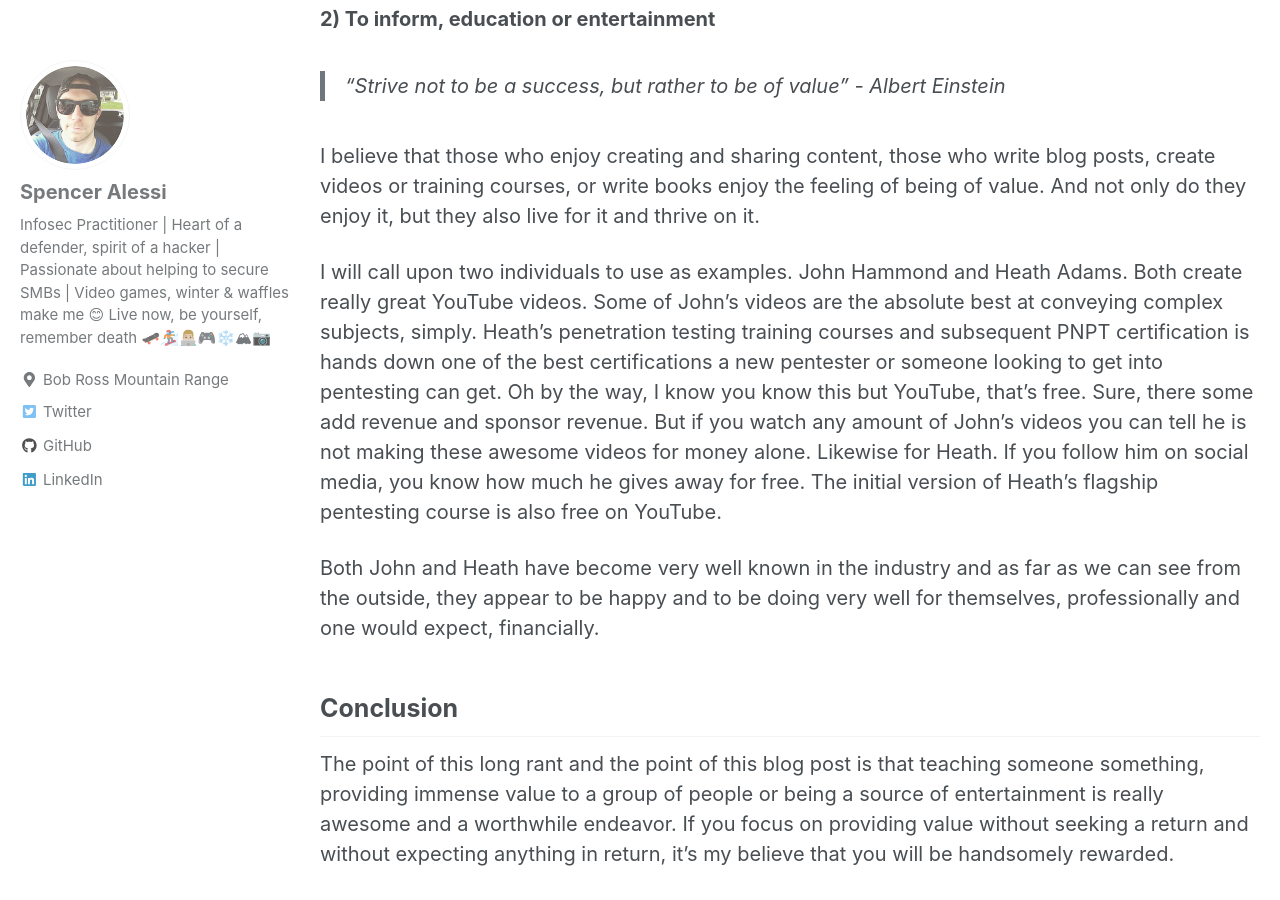
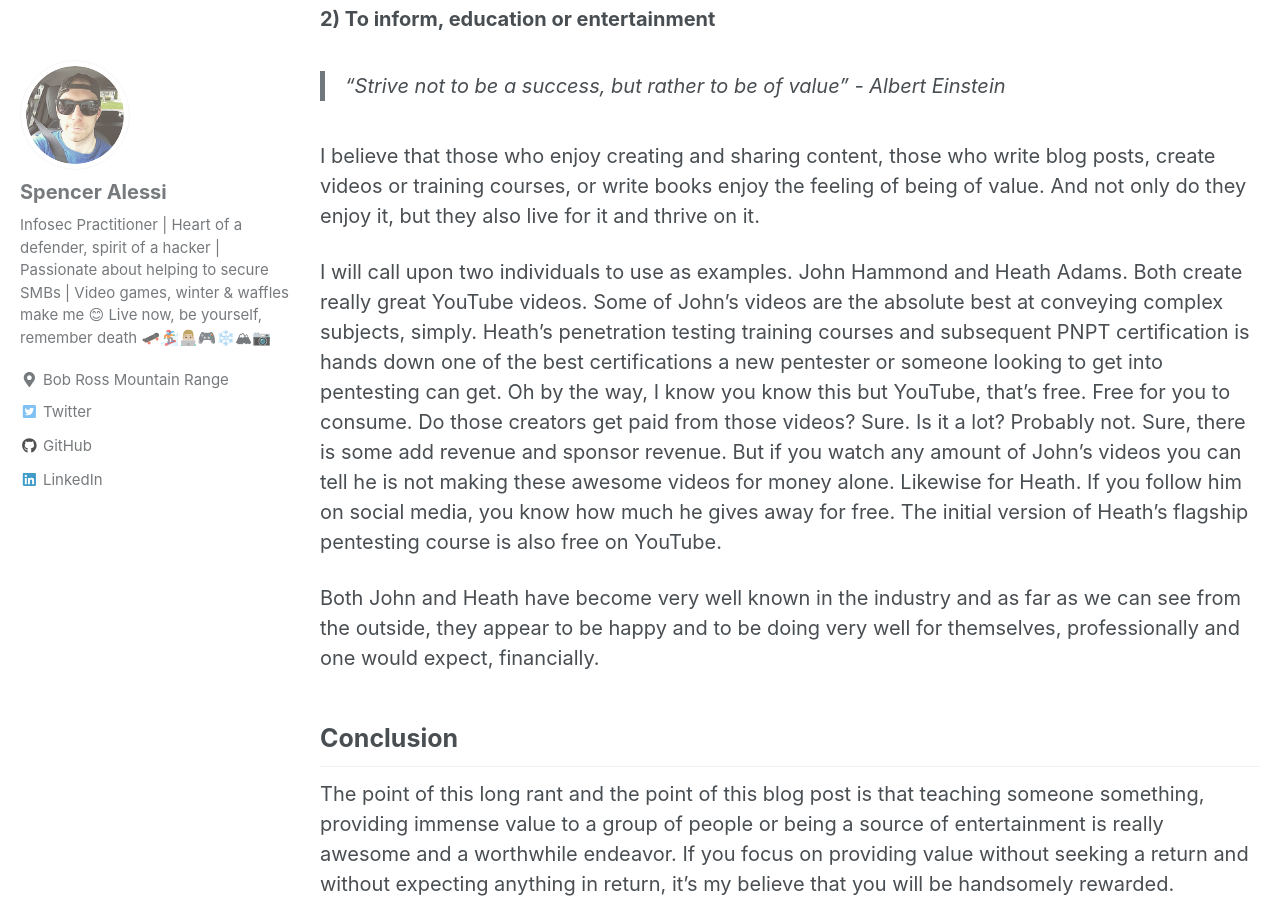
Before and after one commit to techspence/techspence.github.io, a Jekyll site: the page built from _posts/2022-06-22-Why-You-Should-Have-A-Personal-Blog-as-A-Pentester.md, in a window 1280 px wide and 900 px high, scrolled down 1297 px. Built offline with Jekyll 4.4.1, drawn with Linux system fonts in a browser that asks for light colours; cached includes are drawn as plain includes.

Commit message:
updated sentence related to youtube videos being free

```diff
--- a/_posts/2022-06-22-Why-You-Should-Have-A-Personal-Blog-as-A-Pentester.md
+++ b/_posts/2022-06-22-Why-You-Should-Have-A-Personal-Blog-as-A-Pentester.md
@@ -26,7 +26,7 @@ Writing causes you to think critically about what you know or have learned. It i
 
 I believe that those who enjoy creating and sharing content, those who write blog posts, create videos or training courses, or write books enjoy the feeling of being of value. And not only do they enjoy it, but they also live for it and thrive on it.
 
-I will call upon two individuals to use as examples. John Hammond and Heath Adams. Both create really great YouTube videos. Some of John's videos are the absolute best at conveying complex subjects, simply. Heath's penetration testing training courses and subsequent PNPT certification is hands down one of the best certifications a new pentester or someone looking to get into pentesting can get. Oh by the way, I know you know this but YouTube, that's free. Sure, there some add revenue and sponsor revenue. But if you watch any amount of John's videos you can tell he is not making these awesome videos for money alone. Likewise for Heath. If you follow him on social media, you know how much he gives away for free. The initial version of Heath's flagship pentesting course is also free on YouTube.
+I will call upon two individuals to use as examples. John Hammond and Heath Adams. Both create really great YouTube videos. Some of John's videos are the absolute best at conveying complex subjects, simply. Heath's penetration testing training courses and subsequent PNPT certification is hands down one of the best certifications a new pentester or someone looking to get into pentesting can get. Oh by the way, I know you know this but YouTube, that's free. Free for you to consume. Do those creators get paid from those videos? Sure. Is it a lot? Probably not. Sure, there is some add revenue and sponsor revenue. But if you watch any amount of John's videos you can tell he is not making these awesome videos for money alone. Likewise for Heath. If you follow him on social media, you know how much he gives away for free. The initial version of Heath's flagship pentesting course is also free on YouTube.
 
 Both John and Heath have become very well known in the industry and as far as we can see from the outside, they appear to be happy and to be doing very well for themselves, professionally and one would expect, financially.
 
```
